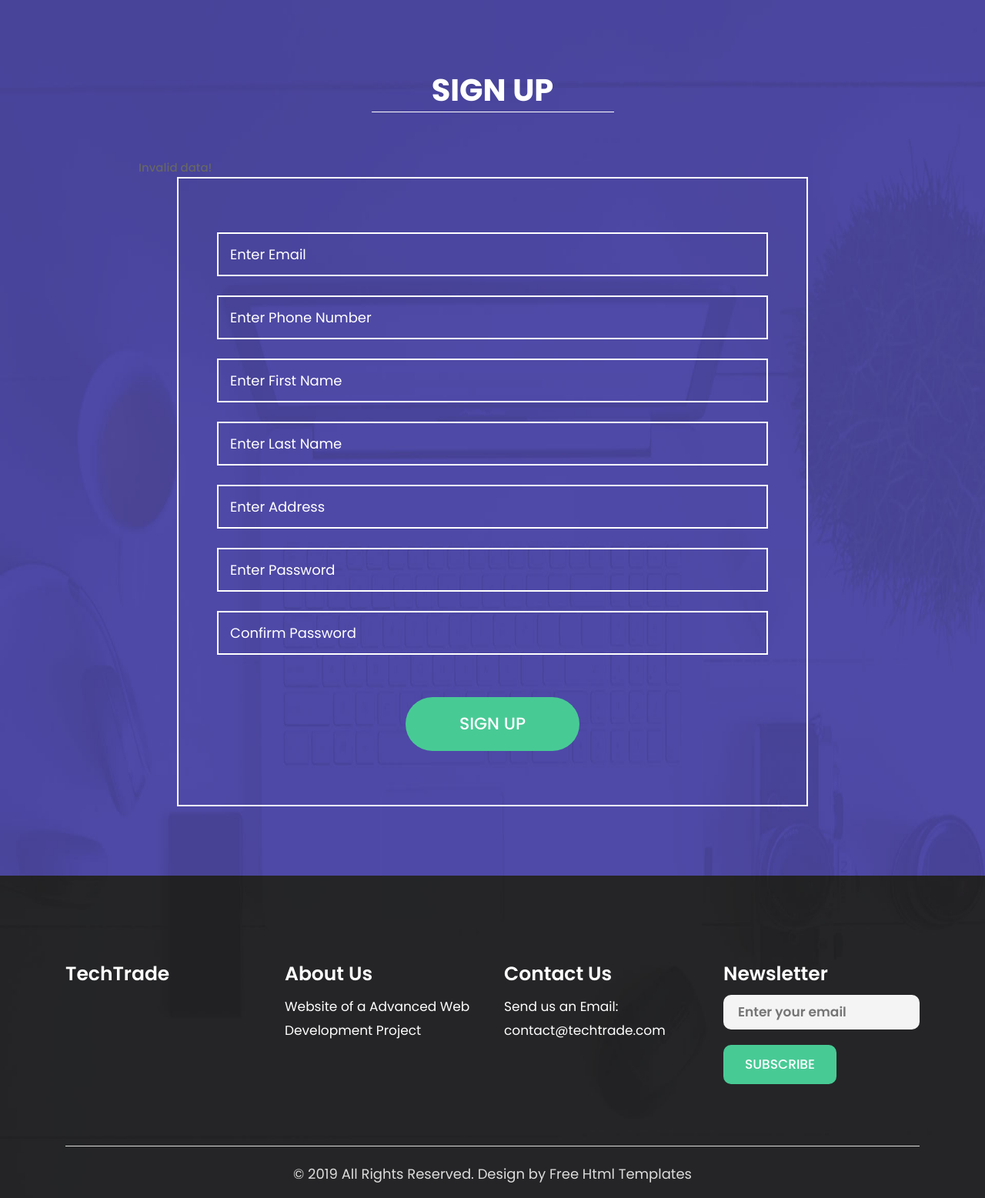
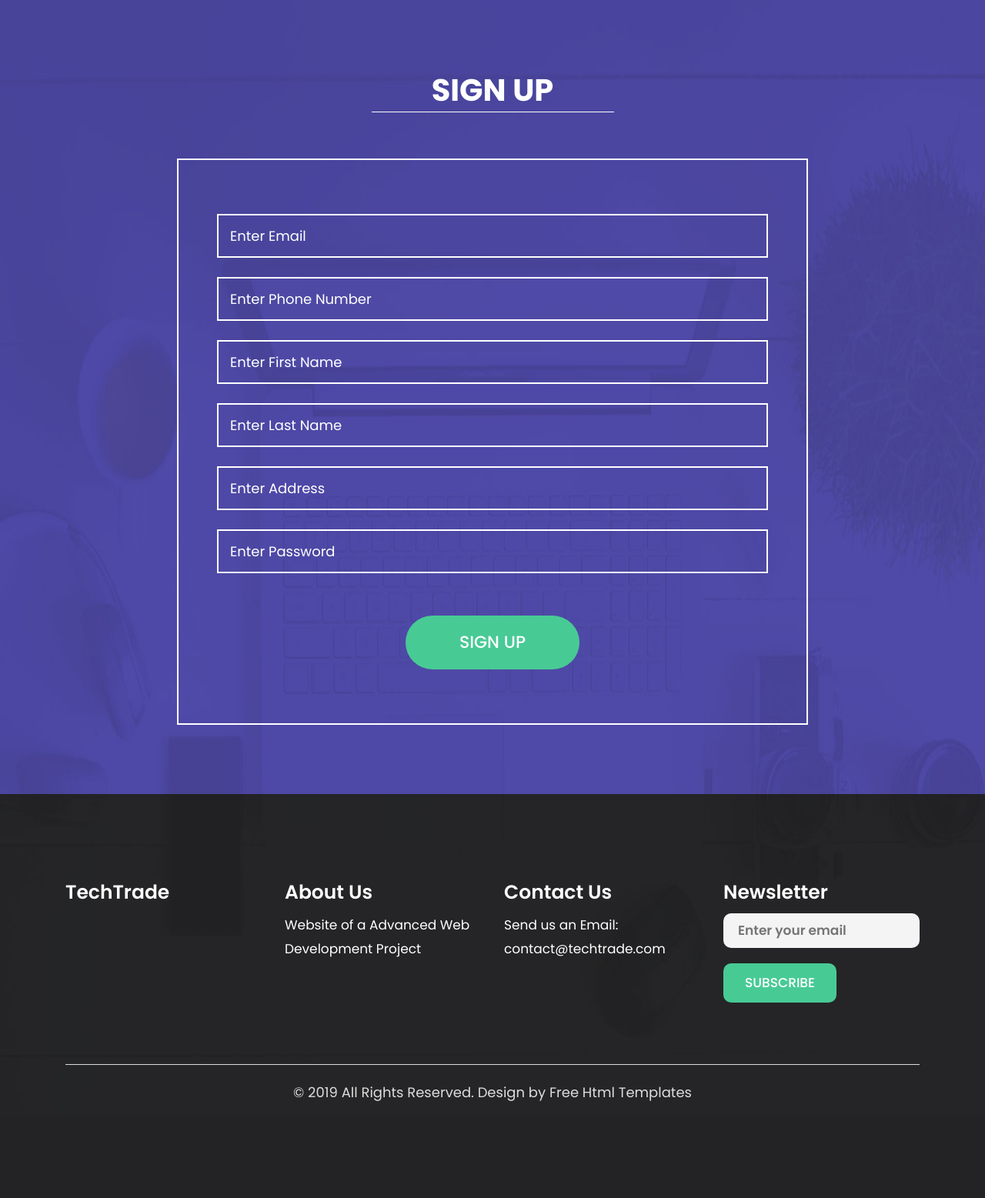
Before and after one commit to ySoHai/PHP-e-com, a PHP site: page /Controllers/signup.php in a window 1280 px wide. Shown: the part 111-1668 px from the top of the page at 77% size. After the commit the page ends 1542 px from the top, so only its background shows below. Run offline with PHP 8.4, Linux system fonts and the light colour scheme; data that the repository does not hold is empty; some libraries are stand-ins or nearby versions.

Commit message:
login + logout + signup fixed

```diff
--- a/Controllers/login.php
+++ b/Controllers/login.php
@@ -14,7 +14,7 @@
 
 }
 else {
-	$error_login = 'Invalid!';
+	$error_login = true;
 	include_once("../Views/login.php");
 }
 ?>
--- a/Controllers/signup.php
+++ b/Controllers/signup.php
@@ -3,12 +3,12 @@
 require_once('../Models/database.php');
 require_once('../Models/user_db.php');
 
-if (validateEmail($_POST['email'])&&!empty($_POST['phoneNumber'])&&!empty($_POST['address'])&&!empty($_POST['firstName'])&&!empty($_POST['lastName'])&&!empty($_POST['password'])) {
+if (!empty($_POST['phoneNumber'])&&!empty($_POST['address'])&&!empty($_POST['firstName'])&&!empty($_POST['lastName'])&&!empty($_POST['password'])&&validateEmail($_POST['email'])) {
 	registerUser($_POST['email'], $_POST['phoneNumber'], $_POST['address'], $_POST['firstName'], $_POST['lastName'], $_POST['password']);
 	header('Location: ../Views/account.php');
 }
 else {
-	$error_signup = 'Invalid data!';
+	$error_signup = true;
 	include_once("../Views/signup.php");
 }
 ?>
--- a/Models/user_db.php
+++ b/Models/user_db.php
@@ -28,17 +28,19 @@
 		if(empty($email)) return false;
 
         $db = Database::getDB();
-        $query = 'SELECT email FROM users';
+        $query = 'SELECT email FROM users
+                    WHERE email = :email';
         try {
             $statement = $db->prepare($query);
+            $statement->bindValue(':email', $email);
             $statement->execute();
             $emails = $statement->fetch();
             $statement->closeCursor();
 
-            if(!empty($emails)&&!in_array($email, $emails)){
+            if(!empty($emails)){
+                return false;
+            } else {
                 return true;
-            } else {
-                return false;
             }
 
         } catch (PDOException $e) {
--- a/Views/login.php
+++ b/Views/login.php
@@ -11,7 +11,7 @@
             </div>
             <div class="row">
                <div class="col-md-10 offset-md-1">
-				<?php if (!empty($error_login)) echo '<p>'.$error_login.'</p>'; ?>
+				<?php if (isset($error_login)&&$error_login) echo '<script>alert("Please try again!");</script>'; ?>
                   <form id="request" class="main_form" method="post" action="../Controllers/login.php">
                      <div class="row">
                         <div class="col-md-12 ">
--- a/Views/signup.php
+++ b/Views/signup.php
@@ -11,29 +11,26 @@
             </div>
             <div class="row">
                <div class="col-md-10 offset-md-1">
-			   <?php if (!empty($error_signup)) echo '<p>'.$error_signup.'</p>'; ?>
+			   <?php if (isset($error_signup)&&$error_signup) echo '<script>alert("Please try again!");</script>'; ?>
                   <form id="request" class="main_form" method="post" action="../Controllers/signup.php">
                      <div class="row">
                         <div class="col-md-12 ">
                            <input class="contactus" placeholder="Enter Email" type="email" name="email" required>
                         </div>
                         <div class="col-md-12">
-                           <input class="contactus" placeholder="Enter Phone Number" type="type" name="phoneNumber" required>
+                           <input class="contactus" placeholder="Enter Phone Number" type="tel" name="phoneNumber" required>
                         </div>
                         <div class="col-md-12">
-                           <input class="contactus" placeholder="Enter First Name" type="type" name="firstName" required>
+                           <input class="contactus" placeholder="Enter First Name" type="text" name="firstName" required>
                         </div>
                         <div class="col-md-12">
-                           <input class="contactus" placeholder="Enter Last Name" type="type" name="lastName" required>
+                           <input class="contactus" placeholder="Enter Last Name" type="text" name="lastName" required>
                         </div>
                         <div class="col-md-12">
-                           <input class="contactus" placeholder="Enter Address" type="type" name="address" required>
+                           <input class="contactus" placeholder="Enter Address" type="text" name="address" required>
                         </div>
                         <div class="col-md-12">
                            <input class="contactus" placeholder="Enter Password" type="password" name="password" required>
-                        </div>
-                        <div class="col-md-12">
-                           <input class="contactus" placeholder="Confirm Password" type="password" name="confirmPassword" required>
                         </div>
                         <div class="col-md-12">
                            <button class="send_btn">Sign Up</button>
```
Also changed, not shown: Controllers/logout.php (+10 -8 lines).
